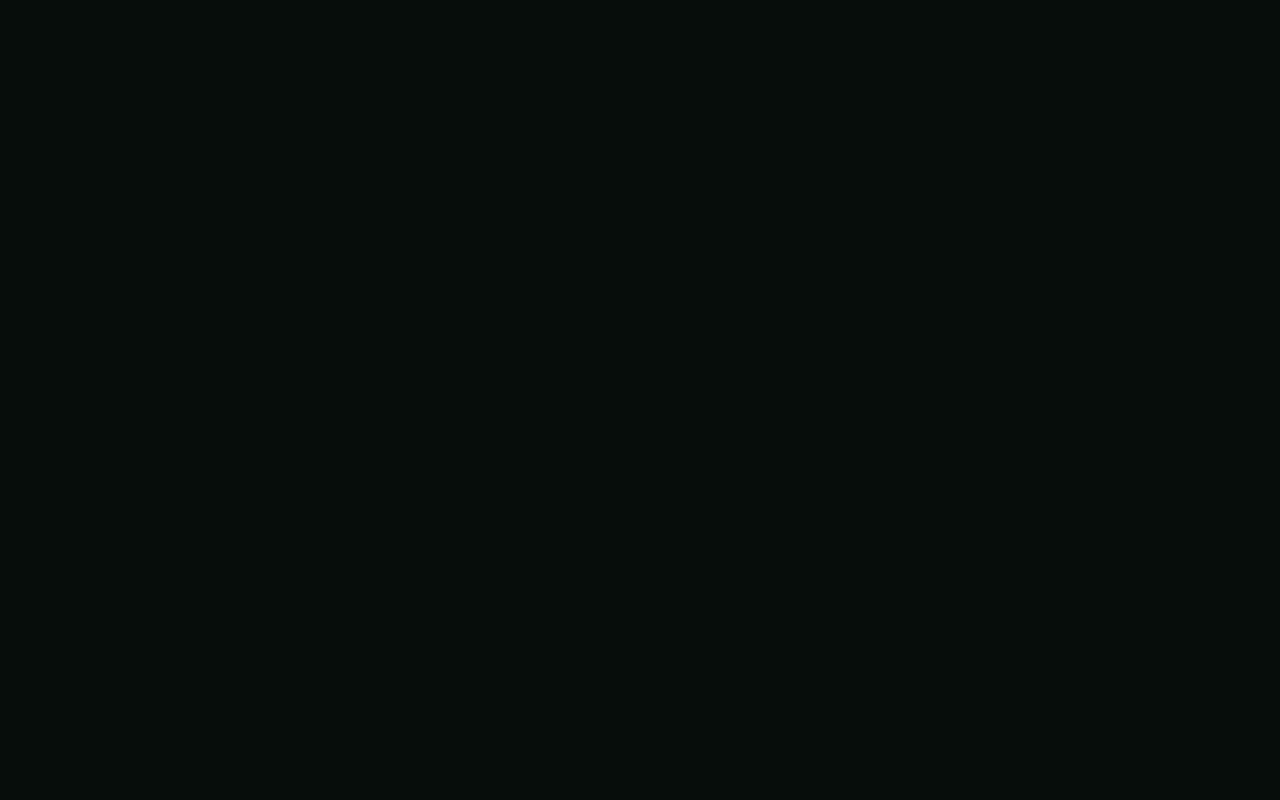
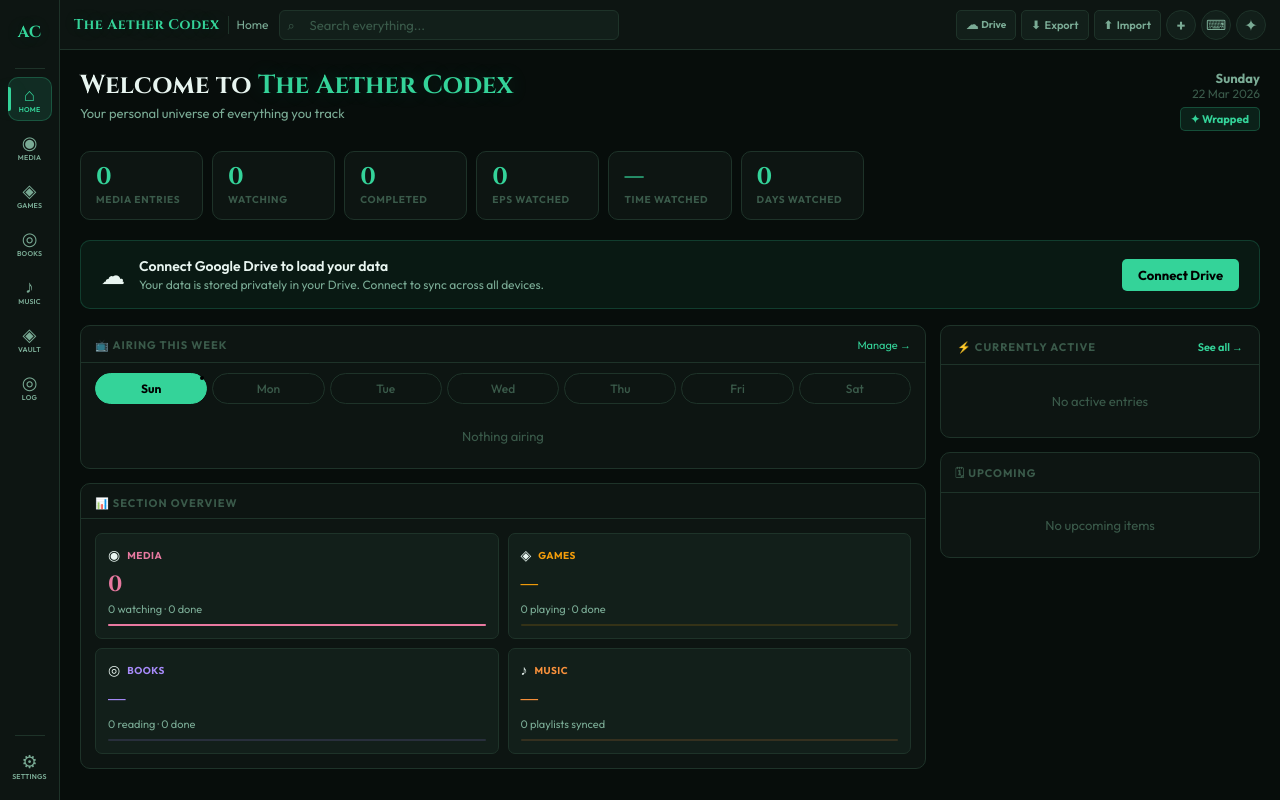
Before and after one commit to Alone-16/Aether-Codex, a plain HTML site: page index.html in a window 1280 px wide. Drawn offline with Linux system fonts and the light colour scheme.

Commit message:
V 0.10.3.1

```diff
--- a/index.html
+++ b/index.html
@@ -18,7 +18,7 @@
 <link rel="stylesheet" href="style.css">
 
 </head>
-<body style="visibility:hidden">
+<body>
 <div id="mob-ov" onclick="closeMob()"></div>
 <div id="mob-sb">
   <div class="mob-logo">The <em style="color:var(--ac);font-style:normal">Aether Codex</em></div>
```
